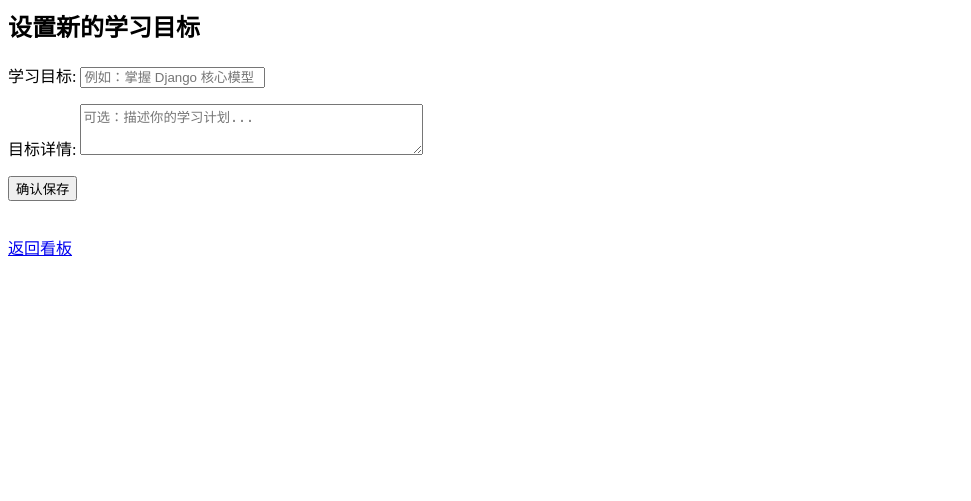
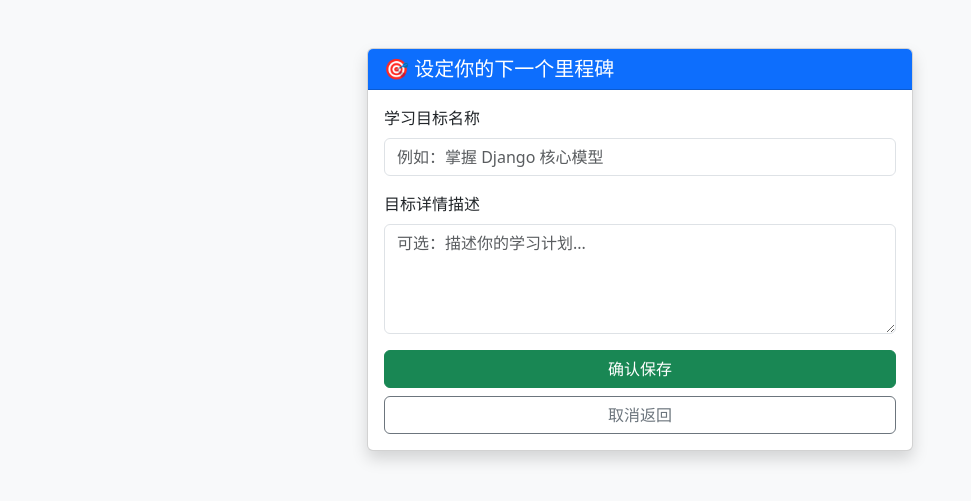
Before and after one commit to ZWEIGJ/skill-path-tracker, a Django app: page /goal/add/ in a window 1280 px wide. Shown: the top 501 px of the page, without its empty margins (0-971 px from the left). Run offline with Django 5.2, Linux system fonts and the light colour scheme; the visitor is signed in with stand-in values (Sample User, id 1).

Commit message:
style: 翻新设置目标页面颜值

```diff
--- a/core_project/settings.py
+++ b/core_project/settings.py
@@ -122,6 +122,6 @@ USE_TZ = True
 STATIC_URL = 'static/'
 AUTH_USER_MODEL = 'users.CustomUser'
 # 登录成功后跳转的页面（暂时跳回首页或 admin）
-LOGIN_REDIRECT_URL = '/'
 # 登出后跳转的页面
-LOGOUT_REDIRECT_URL = 'login'
+LOGIN_URL = 'login'
+LOGOUT_REDIRECT_URL = 'dashboard'  # 登出后重定向到看板页
--- a/goals/templates/goals/goal_form.html
+++ b/goals/templates/goals/goal_form.html
@@ -1,8 +1,39 @@
-<h2>设置新的学习目标</h2>
-<form method="post">
-    {% csrf_token %}
-    {{ form.as_p }}
-    <button type="submit">确认保存</button>
-</form>
-<br>
-<a href="{% url 'dashboard' %}">返回看板</a>
+<!DOCTYPE html>
+<html lang="zh-hans">
+<head>
+    <meta charset="UTF-8">
+    <title>设定新目标 - SkillPath</title>
+    <link href="https://cdn.jsdelivr.net/npm/bootstrap@5.3.0/dist/css/bootstrap.min.css" rel="stylesheet">
+</head>
+<body class="bg-light">
+    <div class="container mt-5">
+        <div class="row justify-content-center">
+            <div class="col-md-6">
+                <div class="card shadow">
+                    <div class="card-header bg-primary text-white">
+                        <h5 class="mb-0">🎯 设定你的下一个里程碑</h5>
+                    </div>
+                    <div class="card-body">
+                        <form method="post">
+                            {% csrf_token %}
+                            <div class="mb-3">
+                                <label class="form-label">学习目标名称</label>
+                                <input type="text" name="title" class="form-control" placeholder="例如：掌握 Django 核心模型" required>
+                            </div>
+                            <div class="mb-3">
+                                <label class="form-label">目标详情描述</label>
+                                <textarea name="description" class="form-control" rows="4" placeholder="可选：描述你的学习计划..."></textarea>
+                            </div>
+
+                            <div class="d-grid gap-2">
+                                <button type="submit" class="btn btn-success">确认保存</button>
+                                <a href="{% url 'dashboard' %}" class="btn btn-outline-secondary">取消返回</a>
+                            </div>
+                        </form>
+                    </div>
+                </div>
+            </div>
+        </div>
+    </div>
+</body>
+</html>
```
